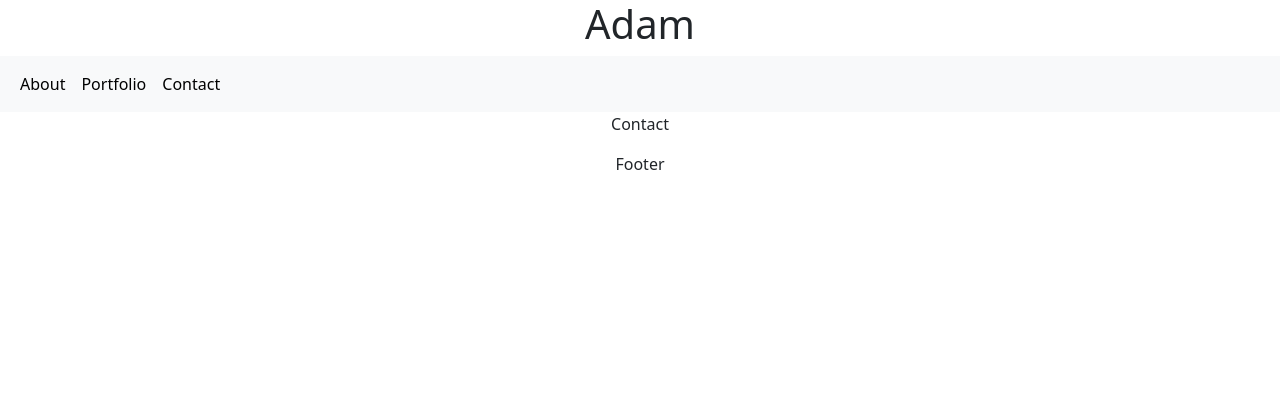
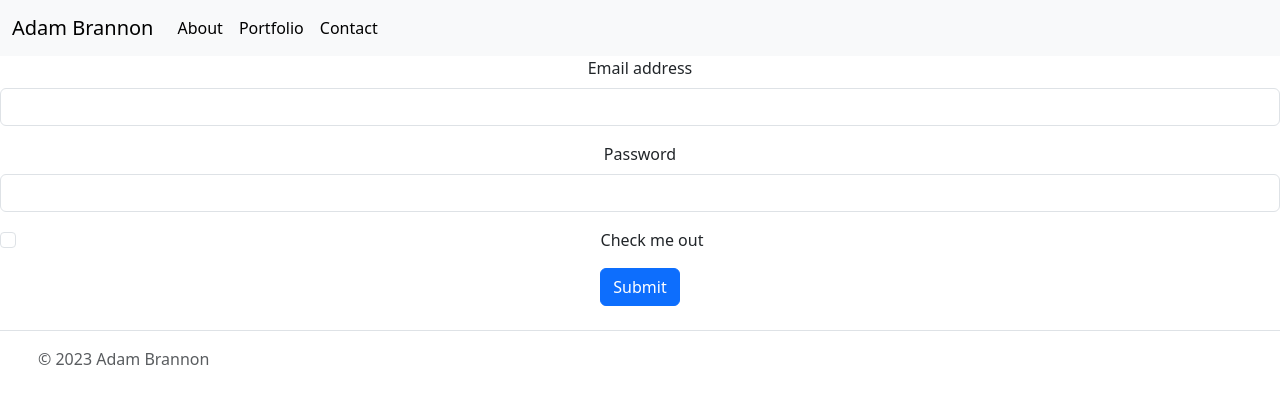
Before and after one commit to adam-brannon09/react_portfolio, a React (Create React App) app: page / in a window 1280 px wide. Both pictures are taken after a click on the link "Contact". Shown: the top 404 px of the page. Built offline with nearby package versions, Linux system fonts and the light colour scheme.

Commit message:
added a form to the contact page and restyled the navbar

```diff
--- a/public/index.html
+++ b/public/index.html
@@ -24,7 +24,7 @@
       work correctly both with client-side routing and a non-root public URL.
       Learn how to configure a non-root public URL by running `npm run build`.
     -->
-    <title>React App</title>
+    <title>Adam Brannon</title>
   </head>
   <body>
     <noscript>You need to enable JavaScript to run this app.</noscript>
--- a/src/App.js
+++ b/src/App.js
@@ -5,7 +5,7 @@ import Contact from './components/contact';
 import Header from './components/header';
 import Footer from './components/footer';
 import Project from './components/project';
-import Nav from './components/nav';
+
 
 
 function App() {
--- a/src/components/contact.js
+++ b/src/components/contact.js
@@ -4,7 +4,23 @@ function Contact() {
 
 
     return (
-        <p>Contact</p>
+
+        <form>
+            <div class="mb-3">
+                <label for="exampleInputEmail1" class="form-label">Email address</label>
+                <input type="email" class="form-control" id="exampleInputEmail1" aria-describedby="emailHelp"></input>
+            </div>
+            <div class="mb-3">
+                <label for="exampleInputPassword1" class="form-label">Password</label>
+                <input type="password" class="form-control" id="exampleInputPassword1"></input>
+            </div>
+            <div class="mb-3 form-check">
+                <input type="checkbox" class="form-check-input" id="exampleCheck1"></input>
+                    <label class="form-check-label" for="exampleCheck1">Check me out</label>
+            </div>
+            <button type="submit" class="btn btn-primary">Submit</button>
+        </form>
+
     )
 }
 
--- a/src/components/footer.js
+++ b/src/components/footer.js
@@ -4,7 +4,24 @@ function Footer() {
 
 
     return (
-        <footer>Footer</footer>
+
+
+        <footer class="d-flex flex-wrap justify-content-between align-items-center py-3 my-4 border-top">
+            <div class="col-md-4 d-flex align-items-center">
+                <a href="/" class="mb-3 me-2 mb-md-0 text-muted text-decoration-none lh-1">
+                    <svg class="bi" width="30" height="24"></svg>
+                </a>
+                <span class="mb-3 mb-md-0 text-muted">© 2023 Adam Brannon</span>
+            </div>
+
+            <ul class="nav col-md-4 justify-content-end list-unstyled d-flex">
+                <li class="ms-3"><a class="text-muted" href="#"></a></li>
+                <li class="ms-3"><a class="text-muted" href="#"></a></li>
+                <li class="ms-3"><a class="text-muted" href="#"></a></li>
+            </ul>
+        </footer>
+
+
     )
 }
 
--- a/src/components/header.js
+++ b/src/components/header.js
@@ -6,7 +6,7 @@ function Header(props) {
 
     return (
         <header>
-            <h1>Adam</h1>
+            {/* Insert navbar into header and pass in properties to use {setCurrentPage} */}
             <Nav updatePage={setCurrentPage} />
         </header>
     )
--- a/src/components/nav.js
+++ b/src/components/nav.js
@@ -1,18 +1,27 @@
 import React from "react";
 
-function Nav({updatePage}) {
+function Nav({ updatePage }) {
 
 
     return (
         <nav class="navbar navbar-expand-lg navbar-light bg-light">
             <div class="container-fluid">
-                <div class="collapse navbar-collapse" id="navbarNavAltMarkup">
-                    <div class="navbar-nav">
+                <a class="navbar-brand" href="#" onClick={()=>updatePage('About')}>Adam Brannon</a>
+                <button class="navbar-toggler" type="button" data-bs-toggle="collapse" data-bs-target="#navbarNav" aria-controls="navbarNav" aria-expanded="false" aria-label="Toggle navigation">
+                    <span class="navbar-toggler-icon"></span>
+                </button>
+                <div class="collapse navbar-collapse" id="navbarNav">
+                    <ul class="navbar-nav">
+                        <li class="nav-item">
                         <a class="nav-link active" aria-current="page" href="#" onClick={()=>updatePage('About')}>About</a>
+                        </li>
+                        <li class="nav-item">
                         <a class="nav-link active" href="#" onClick={()=>updatePage('Project')}>Portfolio</a>
+                        </li>
+                        <li class="nav-item">
                         <a class="nav-link active" href="#" onClick={()=>updatePage('Contact')}>Contact</a>
-
-                    </div>
+                        </li>
+                    </ul>
                 </div>
             </div>
         </nav>
@@ -20,3 +29,7 @@ function Nav({updatePage}) {
 }
 
 export default Nav;
+
+{/* <a class="nav-link active" aria-current="page" href="#" onClick={()=>updatePage('About')}>About</a>
+                        <a class="nav-link active" href="#" onClick={()=>updatePage('Project')}>Portfolio</a>
+                        <a class="nav-link active" href="#" onClick={()=>updatePage('Contact')}>Contact</a> */}
--- a/src/components/project.js
+++ b/src/components/project.js
@@ -8,4 +8,5 @@ function Project() {
     )
 }
 
+
 export default Project;
```
Also changed, not shown: public/assets/square-github.svg (added).
